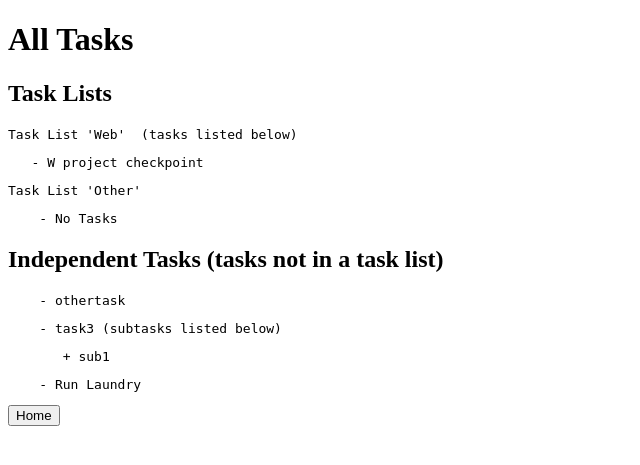
After one commit to calebeinolf/COMP442_TodoList, a Flask app: page /viewalltasks/ in a window 1280 px wide. The commit adds this page. Shown: the top 465 px of the page, without its empty margins (0-640 px from the left). Run offline with Flask 3, Linux system fonts and the light colour scheme; a user stored in the database is signed in; parts of the project's set-up code (start-up, migrations or seed data) failed here and were passed over.

Commit message:
Added user ability to view their tasks, disallowed addition of tasks, task lists, and subtasks with overlapping names. Made some minor changes to other things

```diff
--- a/app.py
+++ b/app.py
@@ -340,7 +340,7 @@ def post_register():
         else:
             # if the user already exists
             # flash a warning message and redirect to get registration form
-            flash("There is already an account with that username")
+            flash("There is already an account with that username.")
             return redirect(url_for("get_register"))
     else:
         # if the form was invalid
@@ -397,7 +397,7 @@ def get_logout():
 
 
 # =================================================================================
-# Home Page
+# Home Page and View
 @app.get("/")
 @app.get("/index/")
 def index():
@@ -428,6 +428,9 @@ def index():
         flash("Please login")
         return redirect(url_for("get_login"))
 
+@app.get("/viewalltasks/")
+def view():
+    return render_template("view.html",alltasklists=TaskList.query.filter_by(user=current_user).all(),alltasks=Task.query.filter_by(user=current_user).all())
 
 # =================================================================================
 # Create Task
@@ -447,7 +450,15 @@ def gettaskform():
 
 @app.post("/task/")
 def posttaskform():
-    if (form := TaskCreationForm()).validate():
+    if (form:=TaskCreationForm()).validate():
+
+        # check to make sure there are no subtasks for this task that have the same name
+        tasks = Task.query.filter_by(user=current_user).all()
+        for t in tasks:
+            if t.name == form.name.data:
+                flash(f"Error, cannot have multiple tasks with the same name. There is already a task named {t.name}.")
+                return redirect(url_for("gettaskform"))
+
         # we populate subtasks after form submission
         newtask = Task(
             name=form.name.data,
@@ -464,12 +475,8 @@ def posttaskform():
         # add a db tasklist to the task for each of the names in tasklistids
         # each task added must belong to the current user
         for tasklistid in form.tasklistids.data:
-            print(
-                f"attempting to add {TaskList.query.filter_by(user=current_user,id=tasklistid).first()} (filter by current user and task list name)"
-            )
-            newtask.tasklists.append(
-                TaskList.query.filter_by(user=current_user, id=tasklistid).first()
-            )
+            #print(f"attempting to add {TaskList.query.filter_by(user=current_user,id=tasklistid).first()} (filter by current user and task list name)")
+            newtask.tasklists.append(TaskList.query.filter_by(user=current_user,id=tasklistid).first())
         # add and commit to the database, then we ask if the user would like to add subtasks
         db.session.add(newtask)
         db.session.commit()
@@ -493,17 +500,18 @@ def getsubtaskform():
 
 @app.post("/subtask/")
 def postsubtaskform():
-    if (form := SubtaskCreationForm()).validate():
-        if not session.get("currenttaskid"):
-            raise ValueError(
-                "currenttaskid must be set in the session in order to add a subtask correctly"
-            )
-        newst = Subtask(
-            name=form.name.data,
-            complete=form.complete.data,
-            taskid=session.get("currenttaskid"),
-            priority=form.priority.data,
-        )
+    if (form:=SubtaskCreationForm()).validate():
+        if not session.get("currenttaskid"): raise ValueError("currenttaskid must be set in the session in order to add a subtask correctly")
+
+        # check to make sure there are no subtasks for this task that have the same name
+        subtasks = Subtask.query.filter_by(taskid=session.get("currenttaskid")).all()
+        for st in subtasks:
+            if st.name == form.name.data:
+                flash(f"Error, cannot have multiple subtasks with the same name for a given task. There's already a {st.name} subtask for this task.")
+                return redirect(url_for("getsubtaskform"))
+
+        newst = Subtask(name=form.name.data,complete=form.complete.data,taskid=session.get("currenttaskid"),priority=form.priority.data)
+
         db.session.add(newst)
         db.session.commit()
         return redirect(url_for("getsubtaskform"))
@@ -534,17 +542,23 @@ def gettasklistform():
 
 @app.post("/tasklist/")
 def posttasklistform():
-    if (form := TaskListCreationForm()).validate():
-        # input(f"taskids.data: {form.taskids.data}. Hit Ctrl-C")
-        newtl = TaskList(name=form.name.data, user=current_user)
+    if (form:=TaskListCreationForm()).validate():
+        #input(f"taskids.data: {form.taskids.data}. Hit Ctrl-C")
+
+        # check to make sure there are no subtasks for this task that have the same name
+        tasklists = TaskList.query.filter_by(user=current_user).all()
+        for tl in tasklists:
+            if tl.name == form.name.data:
+                flash(f"Error, cannot have multiple task lists with the same name. There is already a task list named {tl.name}.")
+                return redirect(url_for("gettasklistform"))
+
+        newtl = TaskList(name=form.name.data,user=current_user)
 
         # add a db task to the task list for each of the ids in taskids
         # each task added must belong to the current user
         for taskid in form.taskids.data:
-            print(
-                f"attempting to add {Task.query.filter_by(user=current_user,id=taskid).first()} (filter by current user and task list id)"
-            )
-            newtl.appendtask(Task.query.filter_by(user=current_user, id=taskid).first())
+            #print(f"attempting to add {Task.query.filter_by(user=current_user,id=taskid).first()} (filter by current user and task list id)")
+            newtl.appendtask(Task.query.filter_by(user=current_user,id=taskid).first())
         db.session.add(newtl)
         db.session.commit()
         return redirect(url_for("index"))
@@ -567,18 +581,15 @@ def askGPT():
     chatGpt = chat_gpt.Chat_GPT()
     response: chat_gpt.Chat_GPT_Response = chatGpt.ask(question, actualTypes)
 
-    t = Task(
-        name=response.name,
-        starred=response.starred,
-        duedate=datetime.strptime(response.due_date, "%Y-%m-%d").date(),
-        duetime=(
-            datetime.strptime(response.due_time, "%H:%M").time()
-            if response.due_time_included
-            else None
-        ),
-        generalnotes=response.description,
-        user=current_user,
-    )
+    t = Task(name=response.name,
+             starred=response.starred,
+             duedate=datetime.strptime(response.due_date, "%Y-%m-%d").date(),
+             duetime=datetime.strptime(response.due_time, "%H:%M").time() if response.due_time_included else None,
+             generalnotes=response.description,
+             user=current_user)
+
+    db.session.add(t)
+    db.session.commit()
 
     return json.dumps(response.toDict())
 
--- /dev/null
+++ b/templates/view.html
@@ -0,0 +1,91 @@
+<!DOCTYPE html>
+<html lang="en">
+<head>
+    <meta charset="UTF-8">
+    <meta name="viewport" content="width=device-width, initial-scale=1.0">
+    <title>All Tasks View</title>
+</head>
+<body>
+    <h1>All Tasks</h1>
+    {% if not alltasklists and not alltasks %}
+
+        <p>None</p>
+
+    {% else %}
+
+        <h2>Task Lists</h2>
+
+        {% for tasklist in alltasklists %}
+
+            <pre>Task List '{{tasklist.name}}' {% if tasklist.tasks %} (tasks listed below){% endif %}</pre>
+
+            {% if not tasklist.tasks %}
+
+                <pre>    - No Tasks</pre>
+
+            {% else %}
+
+                {% for task in tasklist.tasks %}
+
+                    <pre>   - {{task.name}}{% if task.subtasks %} (subtasks listed below){% endif %}</pre>
+
+                    {% for subtask in task.subtasks %}
+
+                    <pre>       + {{subtask.name}}</pre>
+
+                    {% endfor %}
+
+                {% endfor %}
+
+            {% endif %}
+
+        {% endfor %}
+
+        <h2>Independent Tasks (tasks not in a task list)</h2>
+
+        {% for task in alltasks %}
+
+            {% if not task.tasklists %}
+
+                <pre>    - {{task.name}}{% if task.subtasks %} (subtasks listed below){% endif %}</pre>
+
+                {% for subtask in task.subtasks %}
+
+                <pre>       + {{subtask.name}}</pre>
+
+                {% endfor %}
+
+            {% endif %}
+        {% endfor %}
+
+    {% endif %}
+
+    <form action="{{ url_for('index') }}" method="get">
+        <button class="go-to-home">Home</button>
+    </form>
+    <!--
+    s = "<h1>All Tasks View</h1>"
+    # get all of the TaskLists for the current user
+    alltasklists = TaskList.query.filter_by(user=current_user).all()
+
+    for tasklist in alltasklists:
+        s = "<br>".join([s,f"Task List '{tasklist.name}'"])
+        for task in tasklist.tasks:
+            # a tab is &#9;
+            s = "<br><pre>&#9;</pre>- ".join([s,f"{task.name}{' (subtasks listed below)' if task.subtasks else ''}"])
+            for st in task.subtasks:
+                s = "<br><pre>&#9;&#9;</pre>+ ".join([s,st.name])
+
+    # add the tasks that don't have a task list
+    alltasks = Task.query.filter_by(user=current_user).all()
+    s = "<br>".join([s,"<h2>Independent Tasks</h2>"])
+    for task in alltasks:
+        # check if independent
+        if not task.tasklists:
+            s = "<br><pre>&#9;</pre>- ".join([s,f"{task.name}{' (subtasks listed below)' if task.subtasks else ''}"])
+            for st in task.subtasks:
+                s = "<br><pre>&#9;&#9;</pre>+ ".join([s,st.name])
+    return s
+    -->
+</body>
+</html>
```
Also changed, not shown: static/scripts/index.js (+5 -5 lines), static/scripts/index.ts (+7 -9 lines), templates/index.html (+11 -10 lines).
